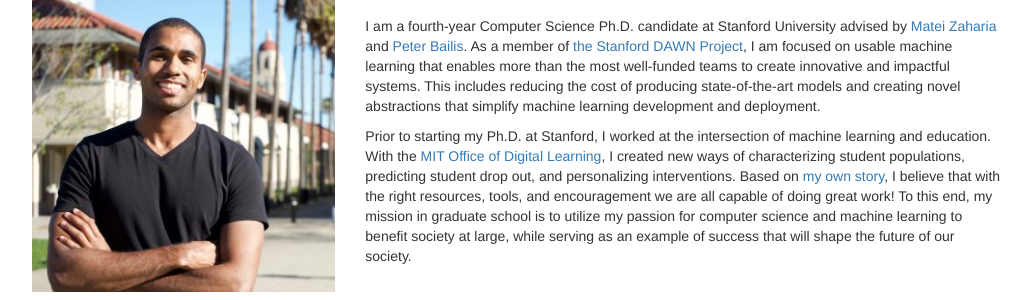
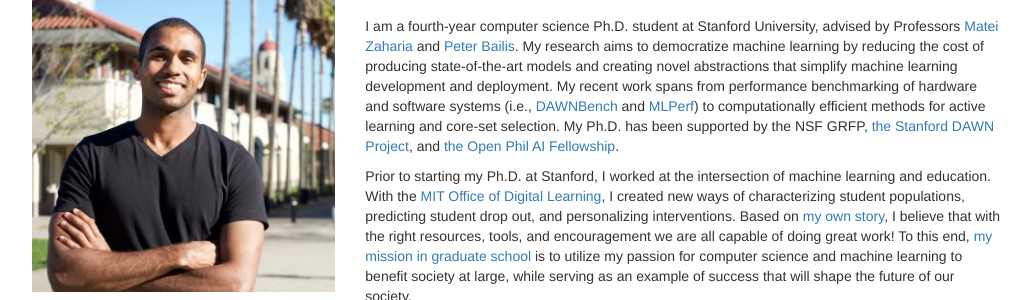
Before and after one commit to prateekm08/prateekmalhotra.github.io, a website: page index.html in a window 1280 px wide. Shown: the part 94-394 px from the top of the page, without its empty margins (123-1156 px from the left). Drawn offline with Linux system fonts and the light colour scheme; files that its build step writes are made by us from their sources.

Commit message:
Update about

```diff
--- a/index.html
+++ b/index.html
@@ -44,16 +44,17 @@
                         <h1>About</h1>
                     </div>
                     <p>
-                    I am a fourth-year Computer Science Ph.D. candidate at Stanford University advised by <a href="https://cs.stanford.edu/~matei/">Matei Zaharia</a> and <a href="http://www.bailis.org/">Peter Bailis</a>.
-                    As a member of <a href="http://dawn.cs.stanford.edu/">the Stanford DAWN Project</a>, I am focused on usable machine learning that enables more than the most well-funded teams to create innovative and impactful systems.
-                    This includes reducing the cost of producing state-of-the-art models and creating novel abstractions that simplify machine learning development and deployment.
+                    I am a fourth-year computer science Ph.D. student at Stanford University, advised by Professors <a href="https://cs.stanford.edu/~matei/">Matei Zaharia</a> and <a href="http://www.bailis.org/">Peter Bailis</a>.
+                    My research aims to democratize machine learning by reducing the cost of producing state-of-the-art models and creating novel abstractions that simplify machine learning development and deployment.
+                    My recent work spans from performance benchmarking of hardware and software systems (i.e., <a href='https://dawn.cs.stanford.edu/benchmark/'>DAWNBench</a> and <a href='https://mlperf.org/'>MLPerf</a>) to computationally efficient methods for active learning and core-set selection.
+                    My Ph.D. has been supported by the NSF GRFP, <a href="http://dawn.cs.stanford.edu/">the Stanford DAWN Project</a>, and <a href='https://www.openphilanthropy.org/focus/global-catastrophic-risks/potential-risks-advanced-artificial-intelligence/open-phil-ai-fellowship-2020-class'>the Open Phil AI Fellowship</a>.
                     </p>
 
                     <p>
                     Prior to starting my Ph.D. at Stanford, I worked at the intersection of machine learning and education.
                     With the <a href="https://openlearning.mit.edu/">MIT Office of Digital Learning</a>, I created new ways of characterizing student populations, predicting student drop out, and personalizing interventions.
                     Based on <a href="https://youtu.be/stxJMsxxxtA">my own story</a>, I believe that with the right resources, tools, and encouragement we are all capable of doing great work!
-                    To this end, my mission in graduate school is to utilize my passion for computer science and machine learning to benefit society at large, while serving as an example of success that will shape the future of our society.
+                    To this end, <a href="public/misc/Stanford-purpose.pdf">my mission in graduate school</a> is to utilize my passion for computer science and machine learning to benefit society at large, while serving as an example of success that will shape the future of our society.
                     </p>
                 </div>
 
```
Also changed, not shown: src/html/index.html (+5 -4 lines).
